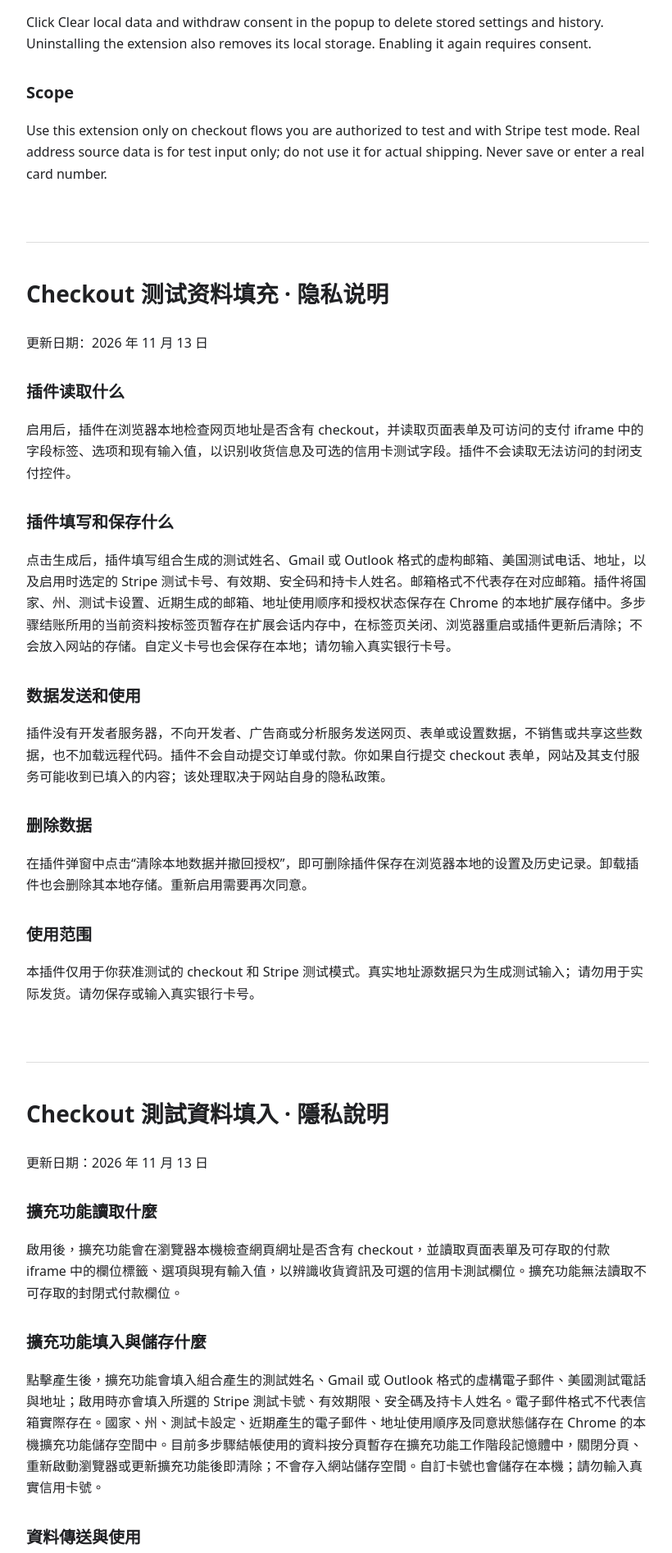
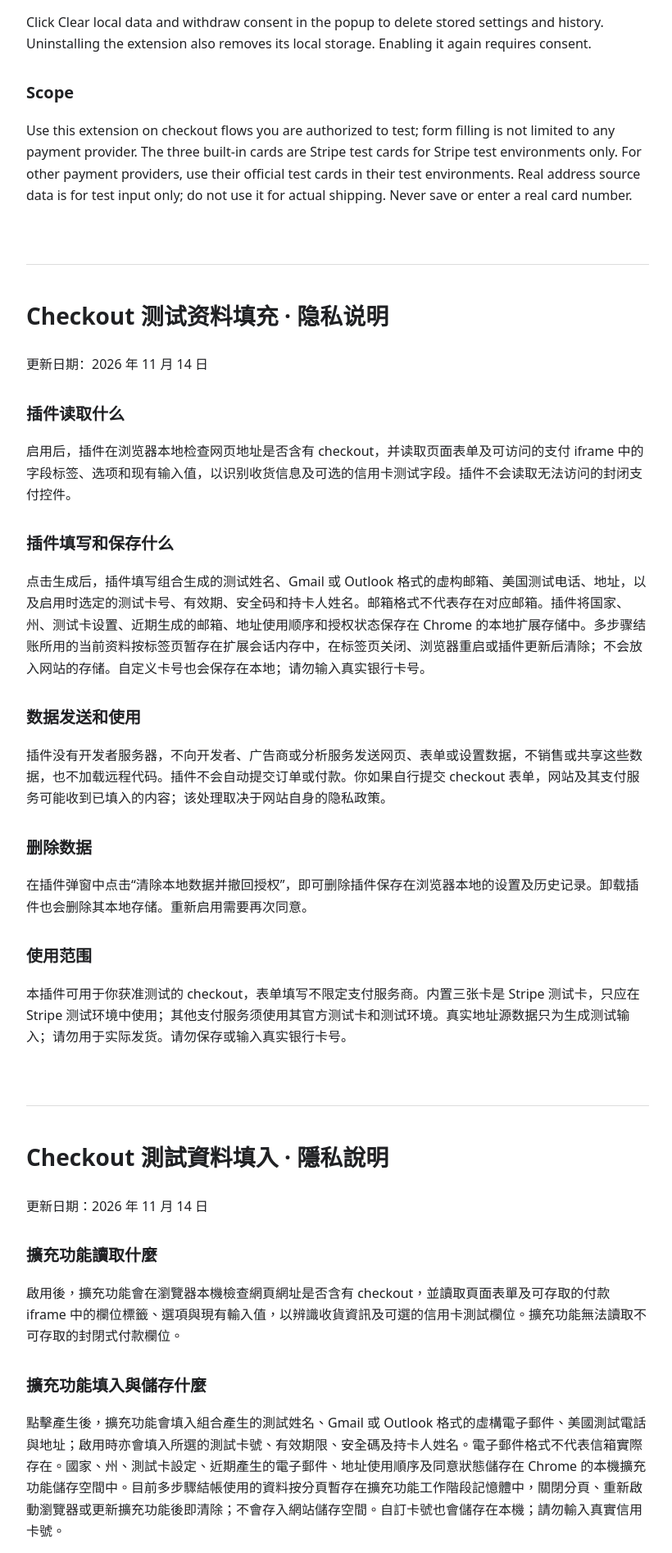
Before and after one commit to tryfashion/Checkout-Test-Fill, a plain HTML site: page index.html in a window 1280 px wide. Shown: the part 903-2797 px from the top of the page at 82% size, without its empty margins (228-1048 px from the left). Drawn offline with Linux system fonts and the light colour scheme.

Commit message:
Add files via upload

```diff
--- a/index.html
+++ b/index.html
@@ -3,19 +3,19 @@
 <title>Checkout Test Fill · Privacy Notice</title>
 <style>body{max-width:760px;margin:40px auto;padding:0 20px;color:#202124;font:16px/1.65 system-ui,sans-serif}nav{display:flex;gap:18px;flex-wrap:wrap}a{color:#165dcb}section{padding-top:16px;margin-bottom:70px;border-top:1px solid #ddd}h1{font-size:28px}h2{font-size:20px;margin-top:30px}</style>
 </head><body><nav><a href="#en">English</a><a href="#zh-CN">简体中文</a><a href="#zh-TW">繁體中文</a></nav>
-<section id="en" lang="en-US"><h1>Checkout Test Fill · Privacy Notice</h1><p>Updated November 13, 2026</p><h2>What the extension reads</h2><p>After consent, the extension checks locally whether a page URL contains checkout. It reads field labels, options, and existing values in the page form and accessible payment iframes to identify shipping and optional test-card fields. It cannot read inaccessible closed payment controls.</p>
-<h2>What it fills and stores</h2><p>When you click Generate, the extension fills a combined test name, a fictional Gmail- or Outlook-formatted email, a US test phone number and address, and, when enabled, the selected Stripe test card number, expiry, security code, and cardholder name. The email format does not mean an inbox exists. Country, state, test-card settings, recently generated emails, address order, and consent status are stored in Chrome local extension storage. The current multi-step profile is kept per tab in extension session memory and cleared when the tab closes, the browser restarts, or the extension updates; it is not stored in the website&#39;s storage. Custom card numbers are also stored locally; never enter a real card number.</p>
+<section id="en" lang="en-US"><h1>Checkout Test Fill · Privacy Notice</h1><p>Updated November 14, 2026</p><h2>What the extension reads</h2><p>After consent, the extension checks locally whether a page URL contains checkout. It reads field labels, options, and existing values in the page form and accessible payment iframes to identify shipping and optional test-card fields. It cannot read inaccessible closed payment controls.</p>
+<h2>What it fills and stores</h2><p>When you click Generate, the extension fills a combined test name, a fictional Gmail- or Outlook-formatted email, a US test phone number and address, and, when enabled, the selected test card number, expiry, security code, and cardholder name. The email format does not mean an inbox exists. Country, state, test-card settings, recently generated emails, address order, and consent status are stored in Chrome local extension storage. The current multi-step profile is kept per tab in extension session memory and cleared when the tab closes, the browser restarts, or the extension updates; it is not stored in the website&#39;s storage. Custom card numbers are also stored locally; never enter a real card number.</p>
 <h2>Data sharing and use</h2><p>The extension has no developer server. It does not send page, form, or settings data to the developer, advertisers, or analytics providers; sell or share that data; or load remote code. It never submits an order or payment. If you submit a checkout form yourself, the website and payment provider may receive the filled data under the site&#39;s privacy policy.</p>
 <h2>Delete data</h2><p>Click Clear local data and withdraw consent in the popup to delete stored settings and history. Uninstalling the extension also removes its local storage. Enabling it again requires consent.</p>
-<h2>Scope</h2><p>Use this extension only on checkout flows you are authorized to test and with Stripe test mode. Real address source data is for test input only; do not use it for actual shipping. Never save or enter a real card number.</p></section>
-<section id="zh-CN" lang="zh-CN"><h1>Checkout 测试资料填充 · 隐私说明</h1><p>更新日期：2026 年 11 月 13 日</p><h2>插件读取什么</h2><p>启用后，插件在浏览器本地检查网页地址是否含有 checkout，并读取页面表单及可访问的支付 iframe 中的字段标签、选项和现有输入值，以识别收货信息及可选的信用卡测试字段。插件不会读取无法访问的封闭支付控件。</p>
-<h2>插件填写和保存什么</h2><p>点击生成后，插件填写组合生成的测试姓名、Gmail 或 Outlook 格式的虚构邮箱、美国测试电话、地址，以及启用时选定的 Stripe 测试卡号、有效期、安全码和持卡人姓名。邮箱格式不代表存在对应邮箱。插件将国家、州、测试卡设置、近期生成的邮箱、地址使用顺序和授权状态保存在 Chrome 的本地扩展存储中。多步骤结账所用的当前资料按标签页暂存在扩展会话内存中，在标签页关闭、浏览器重启或插件更新后清除；不会放入网站的存储。自定义卡号也会保存在本地；请勿输入真实银行卡号。</p>
+<h2>Scope</h2><p>Use this extension on checkout flows you are authorized to test; form filling is not limited to any payment provider. The three built-in cards are Stripe test cards for Stripe test environments only. For other payment providers, use their official test cards in their test environments. Real address source data is for test input only; do not use it for actual shipping. Never save or enter a real card number.</p></section>
+<section id="zh-CN" lang="zh-CN"><h1>Checkout 测试资料填充 · 隐私说明</h1><p>更新日期：2026 年 11 月 14 日</p><h2>插件读取什么</h2><p>启用后，插件在浏览器本地检查网页地址是否含有 checkout，并读取页面表单及可访问的支付 iframe 中的字段标签、选项和现有输入值，以识别收货信息及可选的信用卡测试字段。插件不会读取无法访问的封闭支付控件。</p>
+<h2>插件填写和保存什么</h2><p>点击生成后，插件填写组合生成的测试姓名、Gmail 或 Outlook 格式的虚构邮箱、美国测试电话、地址，以及启用时选定的测试卡号、有效期、安全码和持卡人姓名。邮箱格式不代表存在对应邮箱。插件将国家、州、测试卡设置、近期生成的邮箱、地址使用顺序和授权状态保存在 Chrome 的本地扩展存储中。多步骤结账所用的当前资料按标签页暂存在扩展会话内存中，在标签页关闭、浏览器重启或插件更新后清除；不会放入网站的存储。自定义卡号也会保存在本地；请勿输入真实银行卡号。</p>
 <h2>数据发送和使用</h2><p>插件没有开发者服务器，不向开发者、广告商或分析服务发送网页、表单或设置数据，不销售或共享这些数据，也不加载远程代码。插件不会自动提交订单或付款。你如果自行提交 checkout 表单，网站及其支付服务可能收到已填入的内容；该处理取决于网站自身的隐私政策。</p>
 <h2>删除数据</h2><p>在插件弹窗中点击“清除本地数据并撤回授权”，即可删除插件保存在浏览器本地的设置及历史记录。卸载插件也会删除其本地存储。重新启用需要再次同意。</p>
-<h2>使用范围</h2><p>本插件仅用于你获准测试的 checkout 和 Stripe 测试模式。真实地址源数据只为生成测试输入；请勿用于实际发货。请勿保存或输入真实银行卡号。</p></section>
-<section id="zh-TW" lang="zh-TW"><h1>Checkout 測試資料填入 · 隱私說明</h1><p>更新日期：2026 年 11 月 13 日</p><h2>擴充功能讀取什麼</h2><p>啟用後，擴充功能會在瀏覽器本機檢查網頁網址是否含有 checkout，並讀取頁面表單及可存取的付款 iframe 中的欄位標籤、選項與現有輸入值，以辨識收貨資訊及可選的信用卡測試欄位。擴充功能無法讀取不可存取的封閉式付款欄位。</p>
-<h2>擴充功能填入與儲存什麼</h2><p>點擊產生後，擴充功能會填入組合產生的測試姓名、Gmail 或 Outlook 格式的虛構電子郵件、美國測試電話與地址；啟用時亦會填入所選的 Stripe 測試卡號、有效期限、安全碼及持卡人姓名。電子郵件格式不代表信箱實際存在。國家、州、測試卡設定、近期產生的電子郵件、地址使用順序及同意狀態儲存在 Chrome 的本機擴充功能儲存空間中。目前多步驟結帳使用的資料按分頁暫存在擴充功能工作階段記憶體中，關閉分頁、重新啟動瀏覽器或更新擴充功能後即清除；不會存入網站儲存空間。自訂卡號也會儲存在本機；請勿輸入真實信用卡號。</p>
+<h2>使用范围</h2><p>本插件可用于你获准测试的 checkout，表单填写不限定支付服务商。内置三张卡是 Stripe 测试卡，只应在 Stripe 测试环境中使用；其他支付服务须使用其官方测试卡和测试环境。真实地址源数据只为生成测试输入；请勿用于实际发货。请勿保存或输入真实银行卡号。</p></section>
+<section id="zh-TW" lang="zh-TW"><h1>Checkout 測試資料填入 · 隱私說明</h1><p>更新日期：2026 年 11 月 14 日</p><h2>擴充功能讀取什麼</h2><p>啟用後，擴充功能會在瀏覽器本機檢查網頁網址是否含有 checkout，並讀取頁面表單及可存取的付款 iframe 中的欄位標籤、選項與現有輸入值，以辨識收貨資訊及可選的信用卡測試欄位。擴充功能無法讀取不可存取的封閉式付款欄位。</p>
+<h2>擴充功能填入與儲存什麼</h2><p>點擊產生後，擴充功能會填入組合產生的測試姓名、Gmail 或 Outlook 格式的虛構電子郵件、美國測試電話與地址；啟用時亦會填入所選的測試卡號、有效期限、安全碼及持卡人姓名。電子郵件格式不代表信箱實際存在。國家、州、測試卡設定、近期產生的電子郵件、地址使用順序及同意狀態儲存在 Chrome 的本機擴充功能儲存空間中。目前多步驟結帳使用的資料按分頁暫存在擴充功能工作階段記憶體中，關閉分頁、重新啟動瀏覽器或更新擴充功能後即清除；不會存入網站儲存空間。自訂卡號也會儲存在本機；請勿輸入真實信用卡號。</p>
 <h2>資料傳送與使用</h2><p>擴充功能沒有開發者伺服器，不會將網頁、表單或設定資料傳送給開發者、廣告商或分析服務；不會出售或分享這些資料，也不會載入遠端程式碼。擴充功能不會自動提交訂單或付款。若你自行提交 checkout 表單，網站及其付款服務可能會收到已填入的內容；相關處理依網站自身的隱私權政策而定。</p>
 <h2>刪除資料</h2><p>在擴充功能彈出視窗中點擊「清除本機資料並撤回同意」，即可刪除擴充功能儲存在瀏覽器本機的設定與歷史紀錄。解除安裝也會刪除其本機儲存資料。再次啟用時需要重新同意。</p>
-<h2>使用範圍</h2><p>本擴充功能僅用於你獲准測試的 checkout 與 Stripe 測試模式。真實地址來源資料僅供產生測試輸入；請勿用於實際寄送。請勿儲存或輸入真實信用卡號。</p></section>
+<h2>使用範圍</h2><p>本擴充功能可用於你獲准測試的 checkout，表單填寫不限付款服務商。內建三張卡是 Stripe 測試卡，僅供 Stripe 測試環境使用；其他付款服務須使用其官方測試卡及測試環境。真實地址來源資料僅供產生測試輸入；請勿用於實際寄送。請勿儲存或輸入真實信用卡號。</p></section>
 </body></html>
```
